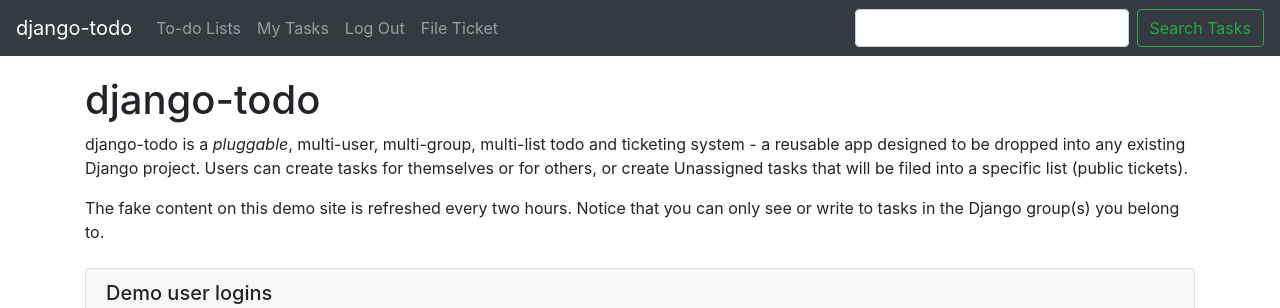
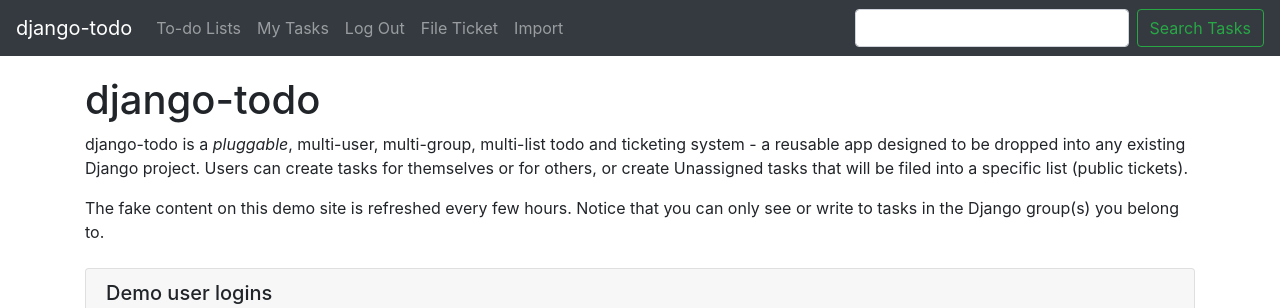
Before and after one commit to shacker/gtd, a Django app: page / in a window 1280 px wide. Shown: the top 308 px of the page. Run offline with Django 3.2, Linux system fonts and the light colour scheme; the visitor is signed in with stand-in values (Sample User, id 1); some libraries are stand-ins or nearby versions.

Commit message:
Add link to CSV importer

```diff
--- a/project/templates/base.html
+++ b/project/templates/base.html
@@ -48,6 +48,7 @@
               <li class="nav-item"><a href="{% url 'logout' %}" class="nav-link">Log Out</a></li>
               {# Simulate external user adding ticket #}
               <li class="nav-item"><a href="{% url 'todo:external_add' %}" class="nav-link">File Ticket</a></li>
+              <li class="nav-item"><a href="{% url 'todo:import_csv' %}" class="nav-link">Import</a></li>
 
             {% else %}
               <li class="nav-item"><a href="{% url 'login' %}" class="nav-link">Log In</a></li>
--- a/project/templates/home.html
+++ b/project/templates/home.html
@@ -10,7 +10,7 @@
   </p>
 
   <p>
-      The fake content on this demo site is refreshed every two hours. Notice that you can only see or write to tasks in the Django group(s) you belong to.
+      The fake content on this demo site is refreshed every few hours. Notice that you can only see or write to tasks in the Django group(s) you belong to.
   </p>
 
   <div class="card mt-4">
```
Also changed, not shown: 1 other file.
